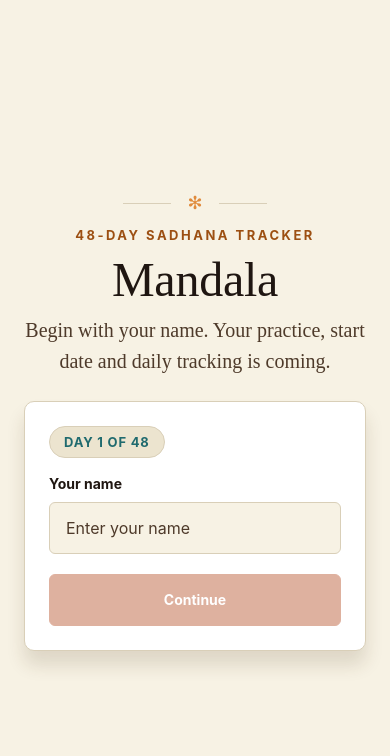
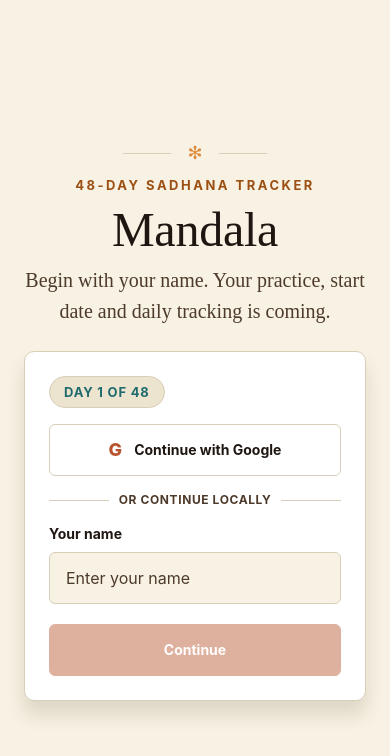
Before and after one commit to pabiswas/mandala, a React Native app: screen / in a window 390 px wide. Shown: the top 756 px of the page. Built offline with nearby package versions, Linux system fonts and the light colour scheme.

Commit message:
Step 1: Google sign in button added

```diff
--- a/App.tsx
+++ b/App.tsx
@@ -40,6 +40,7 @@ export default function App() {
   const [practices, setPractices] = useState<Practice[]>([]);
   const [isCreatingPractice, setIsCreatingPractice] = useState(false);
   const [pendingDeletePracticeId, setPendingDeletePracticeId] = useState<string | null>(null);
+  const [googleSignInMessage, setGoogleSignInMessage] = useState('');
   const [isLoading, setIsLoading] = useState(true);
   const [isSaving, setIsSaving] = useState(false);
   const [errorMessage, setErrorMessage] = useState('');
@@ -90,6 +91,13 @@ export default function App() {
     } finally {
       setIsSaving(false);
     }
+  }
+
+  function startGoogleSignIn() {
+    setErrorMessage('');
+    setGoogleSignInMessage(
+      'Google sign in starts here. Next step: connect the native Google token exchange.',
+    );
   }
 
   async function createPractice() {
@@ -173,6 +181,7 @@ export default function App() {
     try {
       await AsyncStorage.setItem(PRACTICES_STORAGE_KEY, JSON.stringify(nextPractices));
       setPractices(nextPractices);
+      setPendingDeletePracticeId(null);
     } catch (error) {
       setErrorMessage('Could not delete your practice. Please try again.');
     } finally {
@@ -409,6 +418,26 @@ export default function App() {
         <View style={styles.card}>
           <View style={styles.mandalaBadge}>
             <Text style={styles.mandalaBadgeText}>Day 1 of 48</Text>
+          </View>
+
+          <Pressable
+            accessibilityHint='Start Google sign-in for syncing your practices'
+            accessibilityRole='button'
+            onPress={startGoogleSignIn}
+            style={({ pressed }) => [styles.googleButton, pressed && styles.pressed]}
+          >
+            <Text style={styles.googleGlyph}>G</Text>
+            <Text style={styles.googleButtonText}>Continue with Google</Text>
+          </Pressable>
+
+          {googleSignInMessage ? (
+            <Text style={styles.syncStatusText}>{googleSignInMessage}</Text>
+          ) : null }
+
+          <View style={styles.dividerRow}>
+            <View style={styles.dividerRule} />
+            <Text style={styles.dividerText}>or continue locally</Text>
+            <View style={styles.dividerRule} />
           </View>
 
           <View style={styles.fieldGroup}>
@@ -677,6 +706,61 @@ const styles = StyleSheet.create({
     minHeight: 52,
     paddingHorizontal: 16,
   },
+  googleButton: {
+    alignItems: 'center',
+    backgroundColor: theme.backgroundElement,
+    borderColor: theme.rule,
+    borderRadius: 6,
+    borderWidth: 1,
+    flexDirection: 'row',
+    gap: 12,
+    justifyContent: 'center',
+    minHeight: 52,
+    paddingHorizontal: 16,
+  },
+  googleGlyph: {
+    color: theme.clay,
+    fontSize: 18,
+    fontWeight: '800',
+    lineHeight: 22,
+  },
+  googleButtonText: {
+    color: theme.text,
+    fontSize: 14,
+    fontWeight: '700',
+    lineHeight: 20,
+  },
+  syncStatusText: {
+    backgroundColor: theme.backgroundSelected,
+    borderColor: theme.rule,
+    borderRadius: 6,
+    borderWidth: 1,
+    color: theme.peacock,
+    fontSize: 13,
+    fontWeight: '700',
+    lineHeight: 19,
+    paddingHorizontal: 12,
+    paddingVertical: 10,
+    textAlign: 'center',
+  },
+  dividerRow: {
+    alignItems: 'center',
+    flexDirection: 'row',
+    gap: 10,
+  },
+  dividerRule: {
+    backgroundColor: theme.rule,
+    flex: 1,
+    height: 1,
+  },
+  dividerText: {
+    color: theme.textSecondary,
+    fontSize: 12,
+    fontWeight: '700',
+    letterSpacing: 0.6,
+    lineHeight: 16,
+    textTransform: 'uppercase',
+  },
   primaryButton: {
     alignItems: 'center',
     backgroundColor: theme.clay,
```
